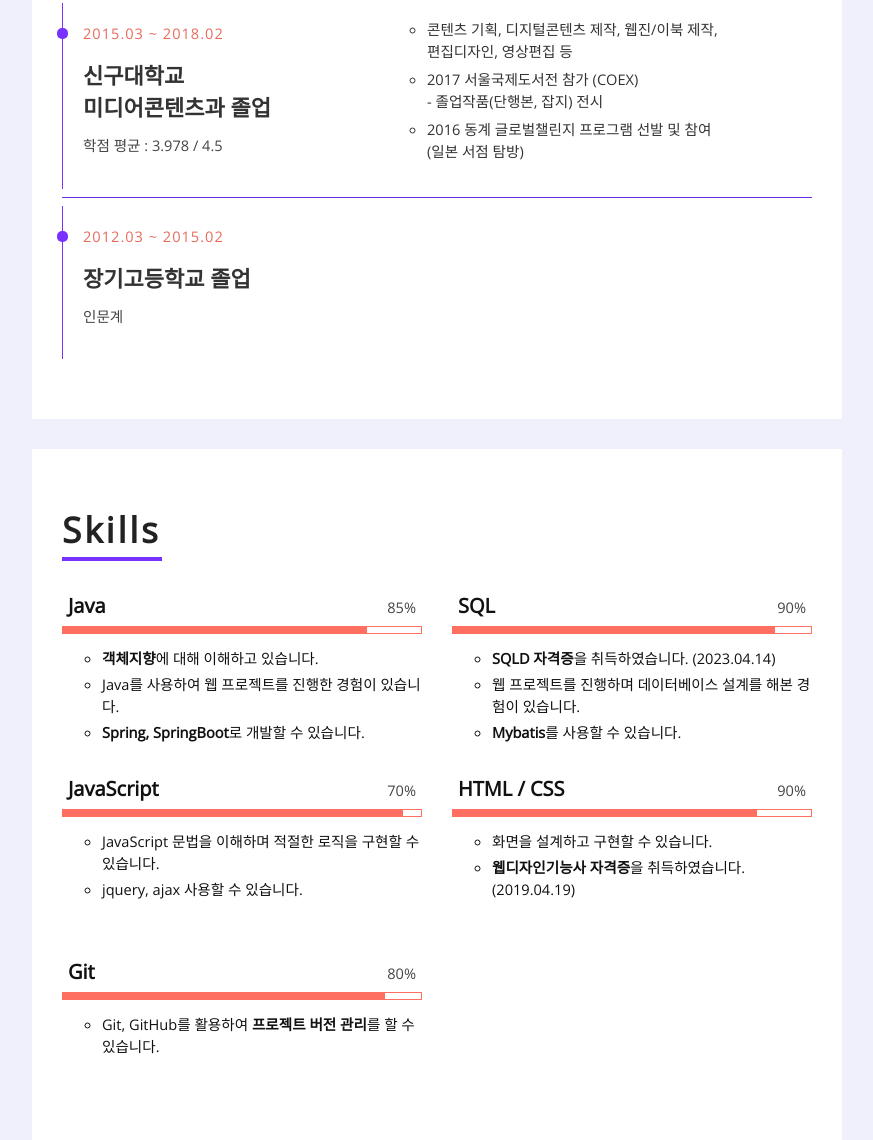
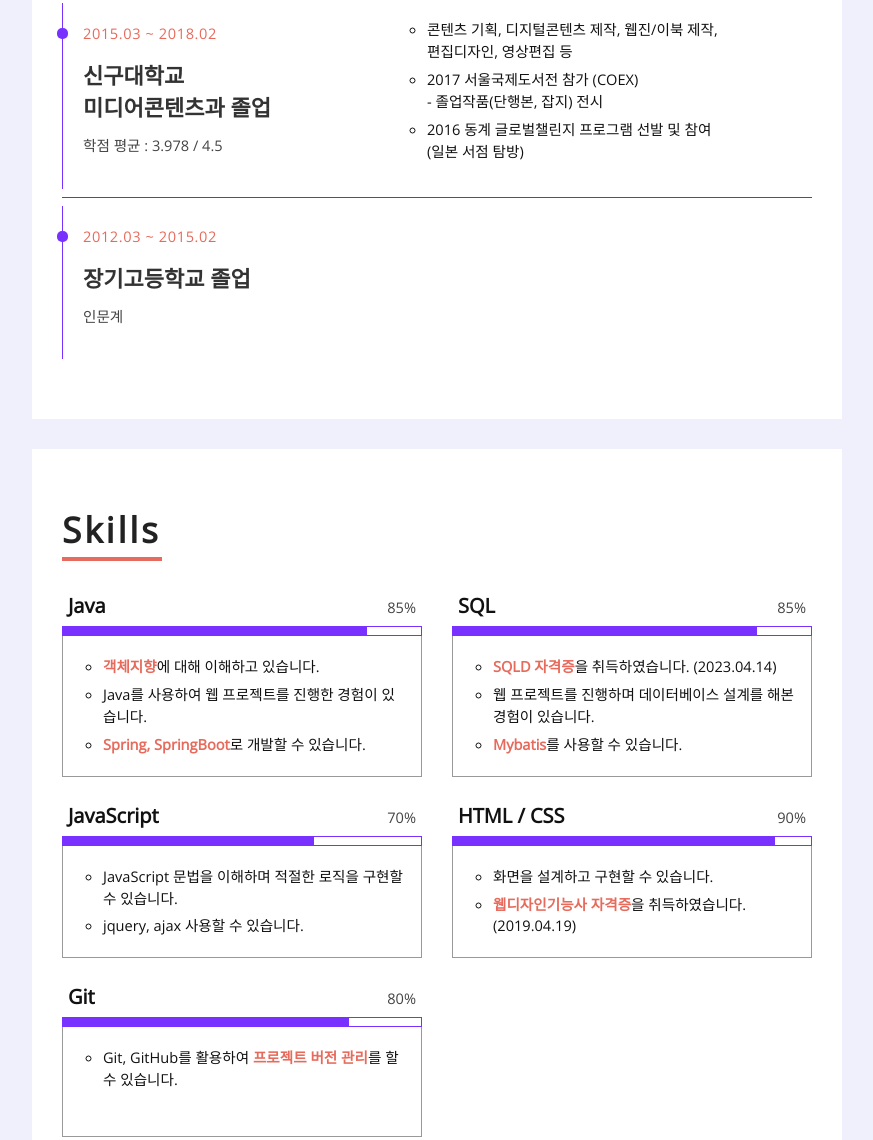
Before and after one commit to ha02e/Portfolio, a plain HTML site: page index.html in a window 1280 px wide. Shown: the part 1576-2716 px from the top of the page, without its empty margins (368-1241 px from the left). Drawn offline with nearby package versions, Linux system fonts and the light colour scheme.

Commit message:
230517_skills 퍼센트 수정

```diff
--- a/index.html
+++ b/index.html
@@ -68,7 +68,7 @@
                 height: 4px;
                 bottom: 0;
                 left: 0;
-                background: #7831FF;
+                background: #E76B5C;
             }
 
             .large-btn .btn {
@@ -128,8 +128,7 @@
                 position: relative;
                 display: block;
                 font-size: 14.6px;
-                letter-spacing: 1px;
-                margin-bottom: 10px;
+                letter-spacing: 0.6px;
             }
             .education .exp-col h3 {
                 font-size: 22px;
@@ -148,7 +147,7 @@
             .education .edu-list li{
                 margin: 6px 0;
                 list-style: circle;
-                color: #333333;
+                color: #111111;
                 font-size: 14.6px;
             }
             .education hr{
@@ -159,7 +158,7 @@
             /* skills 부분 */
             .skill {
                 position: relative;
-                padding: 60px 30px 0px 30px;
+                padding: 60px 30px 20px 30px;
                 background: #ffffff;
             }
             .skill-name{
@@ -177,23 +176,29 @@
                 font-weight: 400;
             }
             .skill .progress {
-                height: 8px;
-                border: 1px solid #FF6F61;
+                height: 10px;
+                border: 1px solid #7831FF;
                 border-radius: 0;
                 background: #ffffff;
             }
             .skill .progress .progress-bar {
                 width: 1px;
-                background: #FF6F61;
+                background: #7831FF;
                 border-radius: 0;
                 transition: 1s;
             }
             .skill-text{
-                margin: 14px 0 16px 0;
+                margin: 0px 0 24px 0;
                 min-height: 110px;
+                padding-top: 14px;
+                padding-bottom: 14px;
+                border-right: 1px solid #999999;
+                border-bottom: 1px solid #999999;
+                border-left: 1px solid #999999;
             }
             .skill-text li{
-                margin: 4px 0;
+                margin: 6px 0;
+                padding-right: 14px;
                 list-style: circle;
                 color: #111111;
                 font-size: 14.6px;
@@ -210,7 +215,9 @@
                 font-weight: 300 !important;
                 margin-right: 6px;
             }
-
+            .skills strong{
+                color: #E76B5C;
+            }
 
             .portfolio #portfolio-flters li {
                 cursor: pointer;
@@ -336,7 +343,7 @@
             .experience .work-list li{
                 margin: 6px 0;
                 list-style: circle;
-                color: #333333;
+                color: #111111;
                 font-size: 14.6px;
             }
 
@@ -548,7 +555,7 @@
                                         <p class="skill-title">JavaScript</p><p class="skill-percent">70%</p>
                                     </div>
                                     <div class="progress">
-                                        <div class="progress-bar" role="progressbar" aria-valuenow="95" aria-valuemin="0" aria-valuemax="100"></div>
+                                        <div class="progress-bar" role="progressbar" aria-valuenow="70" aria-valuemin="0" aria-valuemax="100"></div>
                                     </div>
                                     <ul class="skill-text">
                                         <li>JavaScript 문법을 이해하며 적절한 로직을 구현할 수 있습니다.</li>
@@ -558,7 +565,7 @@
                                         <p class="skill-title">Git</p><p class="skill-percent">80%</p>
                                     </div>
                                     <div class="progress">
-                                        <div class="progress-bar" role="progressbar" aria-valuenow="90" aria-valuemin="0" aria-valuemax="100"></div>
+                                        <div class="progress-bar" role="progressbar" aria-valuenow="80" aria-valuemin="0" aria-valuemax="100"></div>
                                     </div>
                                     <ul class="skill-text">
                                         <li>Git, GitHub를 활용하여 <strong>프로젝트 버전 관리</strong>를 할 수 있습니다.</li>
@@ -568,10 +575,10 @@
                             <div class="col-md-6">
                                 <div class="skills">
                                     <div class="skill-name">
-                                        <p class="skill-title">SQL</p><p class="skill-percent">90%</p>
+                                        <p class="skill-title">SQL</p><p class="skill-percent">85%</p>
                                     </div>
                                     <div class="progress">
-                                        <div class="progress-bar" role="progressbar" aria-valuenow="90" aria-valuemin="0" aria-valuemax="100"></div>
+                                        <div class="progress-bar" role="progressbar" aria-valuenow="85" aria-valuemin="0" aria-valuemax="100"></div>
                                     </div>
                                     <ul class="skill-text">
                                         <li><strong>SQLD 자격증</strong>을 취득하였습니다. (2023.04.14)</li>
@@ -583,7 +590,7 @@
                                         <p class="skill-title">HTML / CSS</p><p class="skill-percent">90%</p>
                                     </div>
                                     <div class="progress">
-                                        <div class="progress-bar" role="progressbar" aria-valuenow="85" aria-valuemin="0" aria-valuemax="100"></div>
+                                        <div class="progress-bar" role="progressbar" aria-valuenow="90" aria-valuemin="0" aria-valuemax="100"></div>
                                     </div>
                                     <ul class="skill-text">
                                         <li>화면을 설계하고 구현할 수 있습니다.</li>
```
